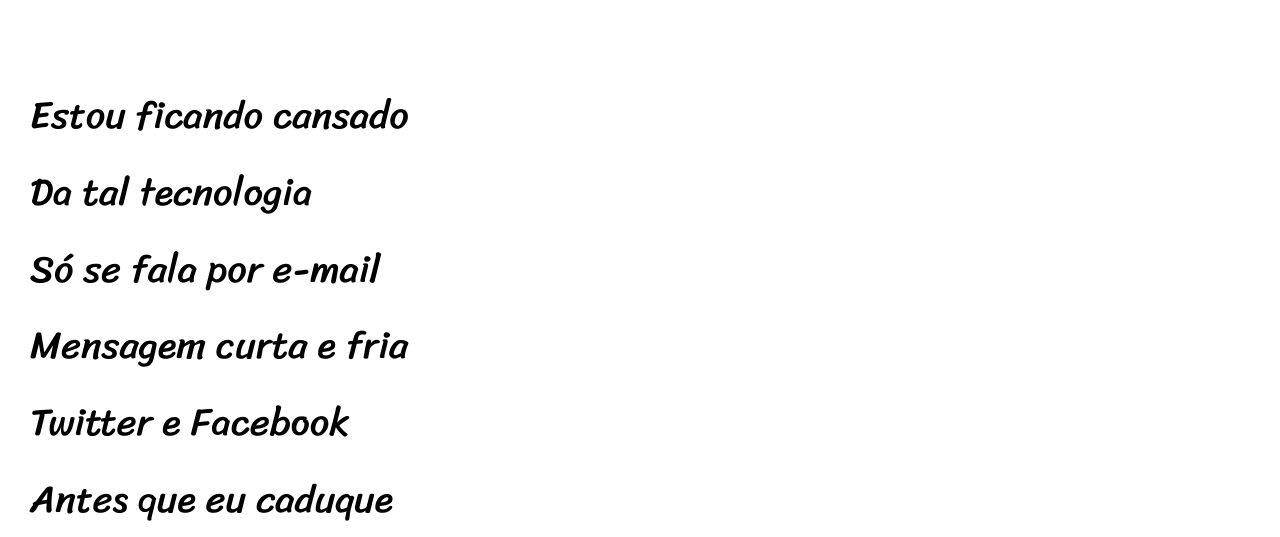
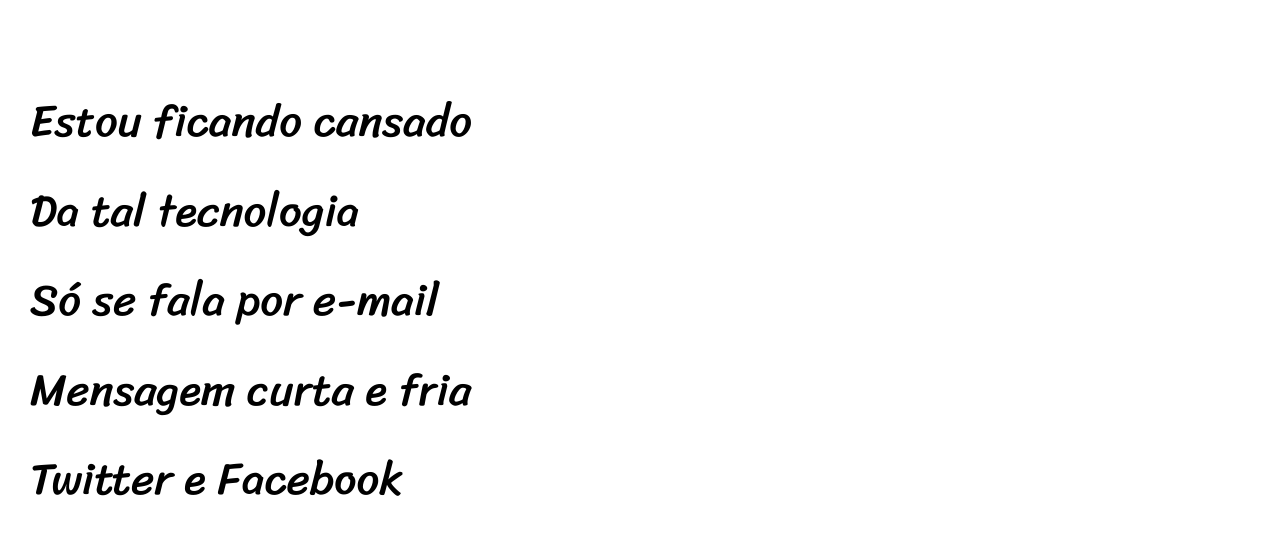
Before and after one commit to Nattanjunior/Projetocordel, a plain HTML site: page index.html in a window 1280 px wide. Shown: the part 263-800 px from the top of the page. Drawn offline with Linux system fonts and the light colour scheme.

Commit message:
atualizei o projeto cordel

```diff
--- a/estilo/style.css
+++ b/estilo/style.css
@@ -13,6 +13,7 @@
 *{
     margin: 0px;
     padding: 0px;
+    font-size: 1em;
 
 }
 
@@ -50,10 +51,11 @@ section{
     line-height: 2em;
     padding-left: 30px;
     font-family: var(--fonte3);
-    font-size: 3vw;
+    font-size: 3.5vw;
 }
-
-
+section > p{
+    padding-bottom: 2em;
+}
 section.normal{
     background-color: white;
     color: black;
```
